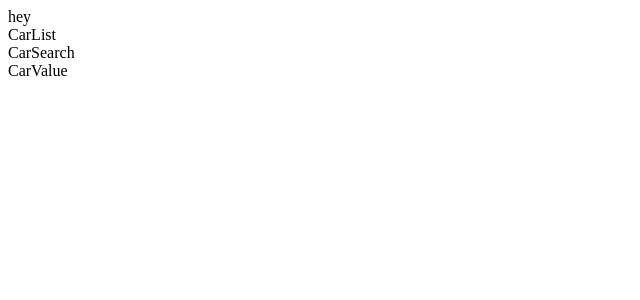
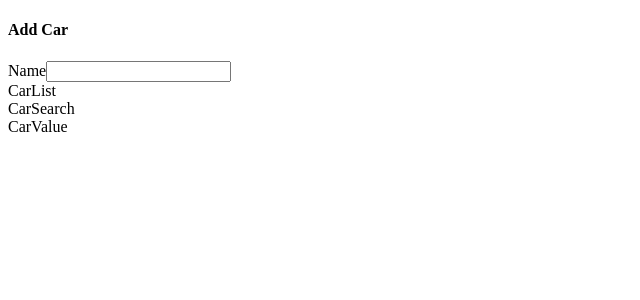
Before and after one commit to Laleh-S/track-cars, a React (Create React App) app: page / in a window 1280 px wide. Shown: the top 300 px of the page, without its empty margins (0-640 px from the left). Built offline with nearby package versions, Linux system fonts and the light colour scheme.

Commit message:
created carForm component + added input functionality for car name

```diff
--- a/src/components/CarForm.js
+++ b/src/components/CarForm.js
@@ -1,7 +1,55 @@
+//! IMPORTANT:
+// This component needs to access the name piece of state which is coming from 'form selector'. So we need to import 'useselector'.
+
+//* useSelector:
+//  Is the hook that we use to get access to our state.
+
+//* ACCESSING OUR STATE: --> Done many times per project whenever we want to access some state from inside of a component.
+// 1- Find the component that needs to access some state
+// 2- Import the "useSelector" hook from react-redux
+// 3- Call the "useSelector" hook, passing in the selector function
+// 4- Use the state! Any time state changes, the component will automatically rerender
+
+//* Input section Notes:
+// The 'name' bellow is the name piece of state from our redux store whenever a user types inside the input. It causes the onChange
+// prop to be called and inside there we dispatch an action telling the Redux store that it needs to update the name piece of state.
+
+//* handleNameChange Notes:
+// inside the event handler we call changeName() inside of dispatch. This gives us back the changeName action obj. when we
+// call 'changeName' it expects to recieve a payload. whatever we put inside the changeNmae is going to be our payload. The
+// new Value that we want to assign to our name piece of state is gonna be 'event.target.value' which is what the user typed in.
+
+
+
+import { useDispatch, useSelector } from 'react-redux';
+import { changeName } from '../store';
+
 function CarForm() {
+    const dispatch = useDispatch();
+    // we call our 'useSelector', pass in our selector function that is going to recieve our big 'state' object.
+    const name = useSelector((state) => {
+        return state.form.name  // getting the 'name' piece of state
+    })
+
+    const handleNameChange = (event) => {  // Notes above
+        dispatch(changeName(event.target.value))
+    };
 
     return (
-        <div>hey</div>
+        <div className="car-form">
+            <h4 className="subtitle is-3 ">Add Car</h4>
+            <form>
+                <div className="field-group">
+                    <div className="field">
+                        <label className="label">Name</label>
+                        <input className="input is-expanded"
+                        value={name}  // Notes above
+                        onChange={handleNameChange}
+                        />
+                    </div>
+                </div>
+            </form>
+        </div>
     )
 };
 
--- a/src/store/index.js
+++ b/src/store/index.js
@@ -5,12 +5,6 @@
 // 4- Import the action creator function and ”useDispatch” from react-redux
 // 5- Call the ”useDispatch” hook to get access to the dispatch function
 // 6- Whenever the user does something like running an event handler, call the action creator to get an action, then dispatch it.
-
-//* ACCESSING OUR STATE: --> Done many times per project whenever we want to access some state from inside of a component.
-// 1- Find the component that needs to access some state
-// 2- Import the "useSelector" hook from react-redux
-// 3- Call the "useSelector" hook, passing in the selector function
-// 4- Use the state! Any time state changes, the component will automatically rerender
 
 //* +++ IMPORTANT NOTE about STATE +++:
 // Whenever we refer to state inside of our slice, it means the state that this slice is in control of which in movieSlice
```
